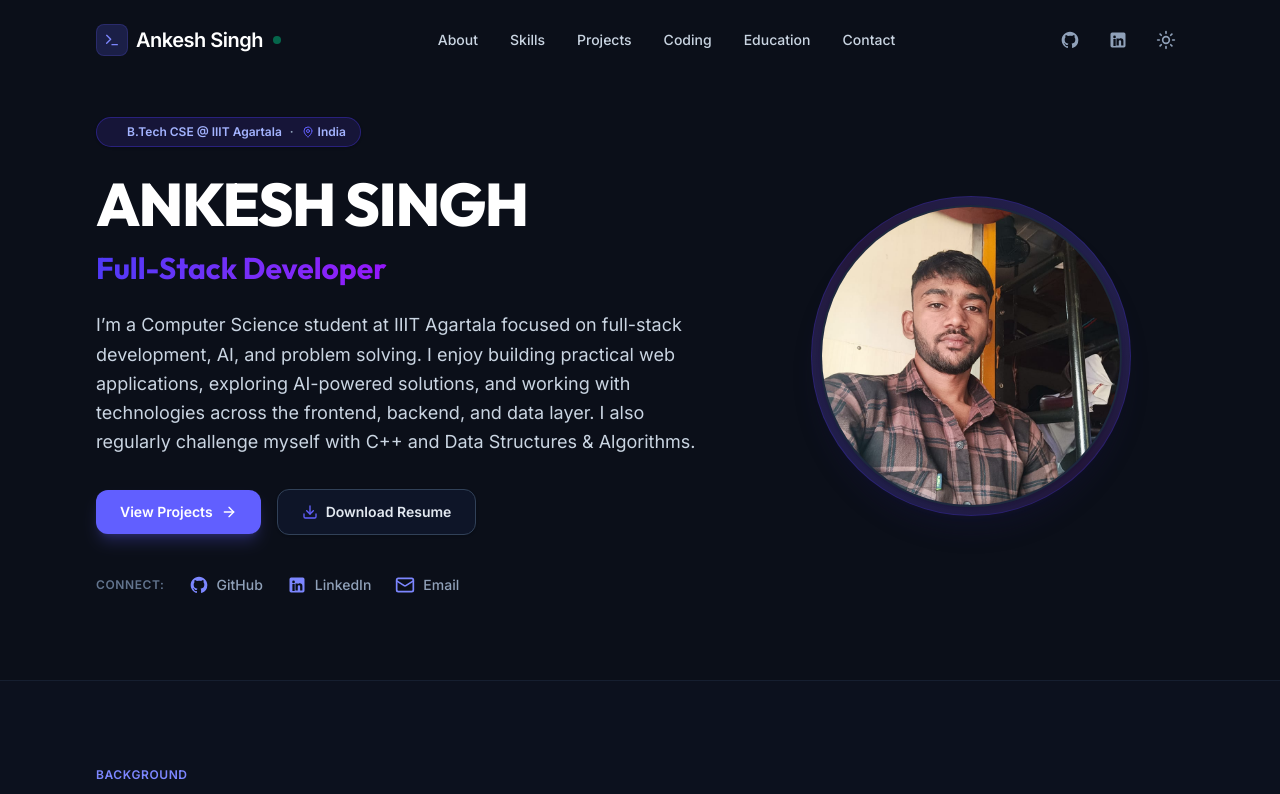
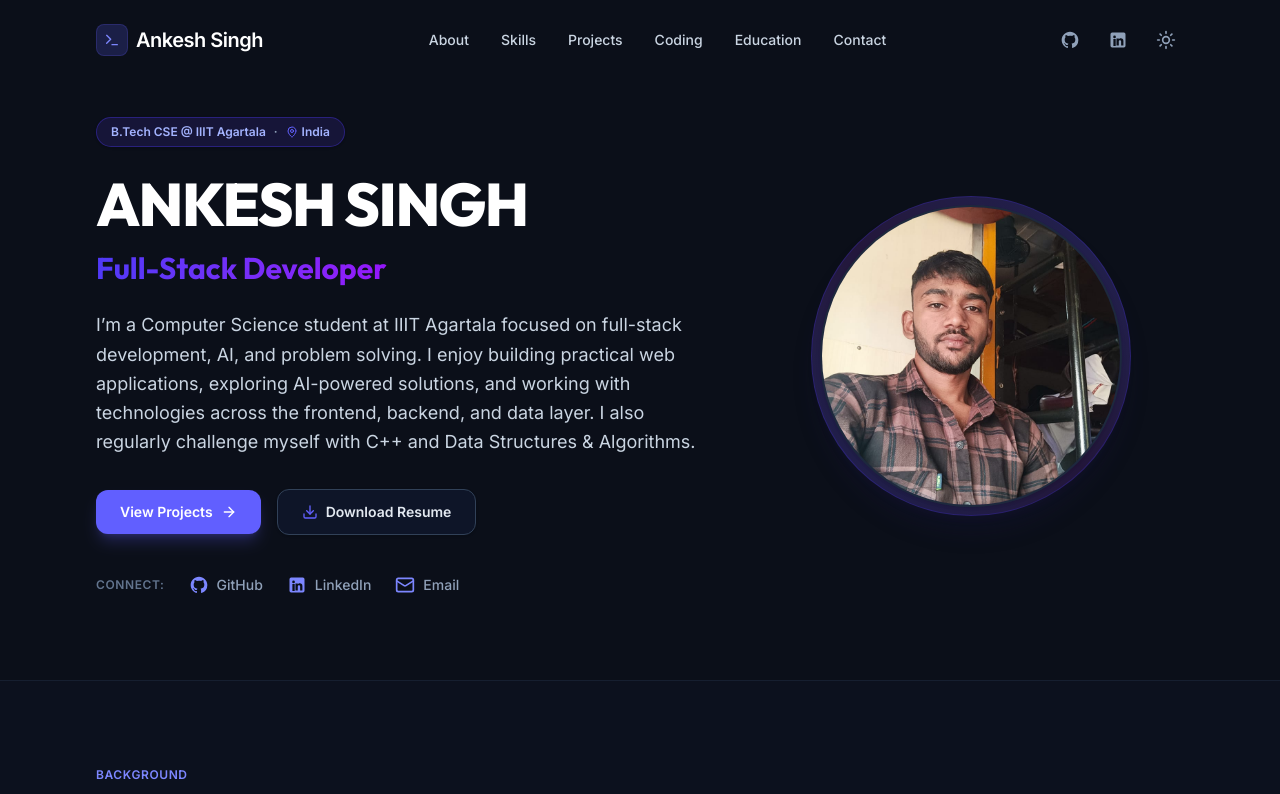
Before and after one commit to ankesh15/portfolio, a React (Vite) app: page / in a window 1280 px wide. Shown: the top 794 px of the page. Built offline with nearby package versions, Linux system fonts and the light colour scheme.

Commit message:
removing green dots

```diff
--- a/src/components/Hero.jsx
+++ b/src/components/Hero.jsx
@@ -22,7 +22,6 @@ export const Hero = ({ onOpenResume }) => {
           >
             {/* Status Pill */}
             <div className="inline-flex items-center gap-2 px-3.5 py-1.5 rounded-full text-xs font-semibold bg-indigo-50 dark:bg-indigo-950/60 text-indigo-700 dark:text-indigo-300 border border-indigo-200/80 dark:border-indigo-800/60 shadow-sm">
-              <span className="w-2 h-2 rounded-full bg-emerald-500 animate-ping shrink-0"></span>
               <span>B.Tech CSE @ IIIT Agartala</span>
               <span className="text-slate-400">·</span>
               <span className="flex items-center gap-1"><MapPin className="w-3 h-3 inline text-indigo-500" /> India</span>
--- a/src/components/Navbar.jsx
+++ b/src/components/Navbar.jsx
@@ -47,7 +47,6 @@ export const Navbar = () => {
               <Terminal className="w-4 h-4" />
             </div>
             <span>Ankesh Singh</span>
-            <span className="inline-block w-2 h-2 rounded-full bg-emerald-500 animate-pulse ml-0.5" title="Available for opportunities"></span>
           </a>
 
           {/* Desktop Navigation Links */}
```
